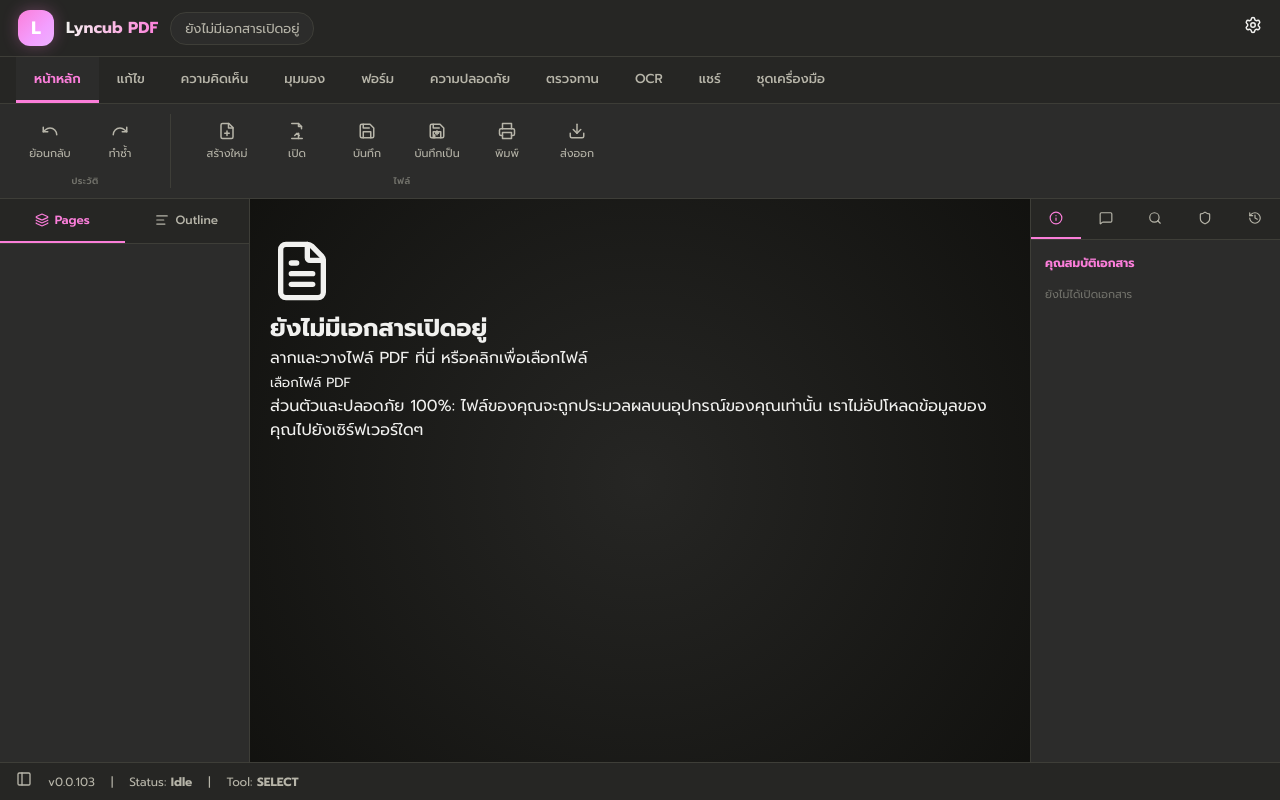
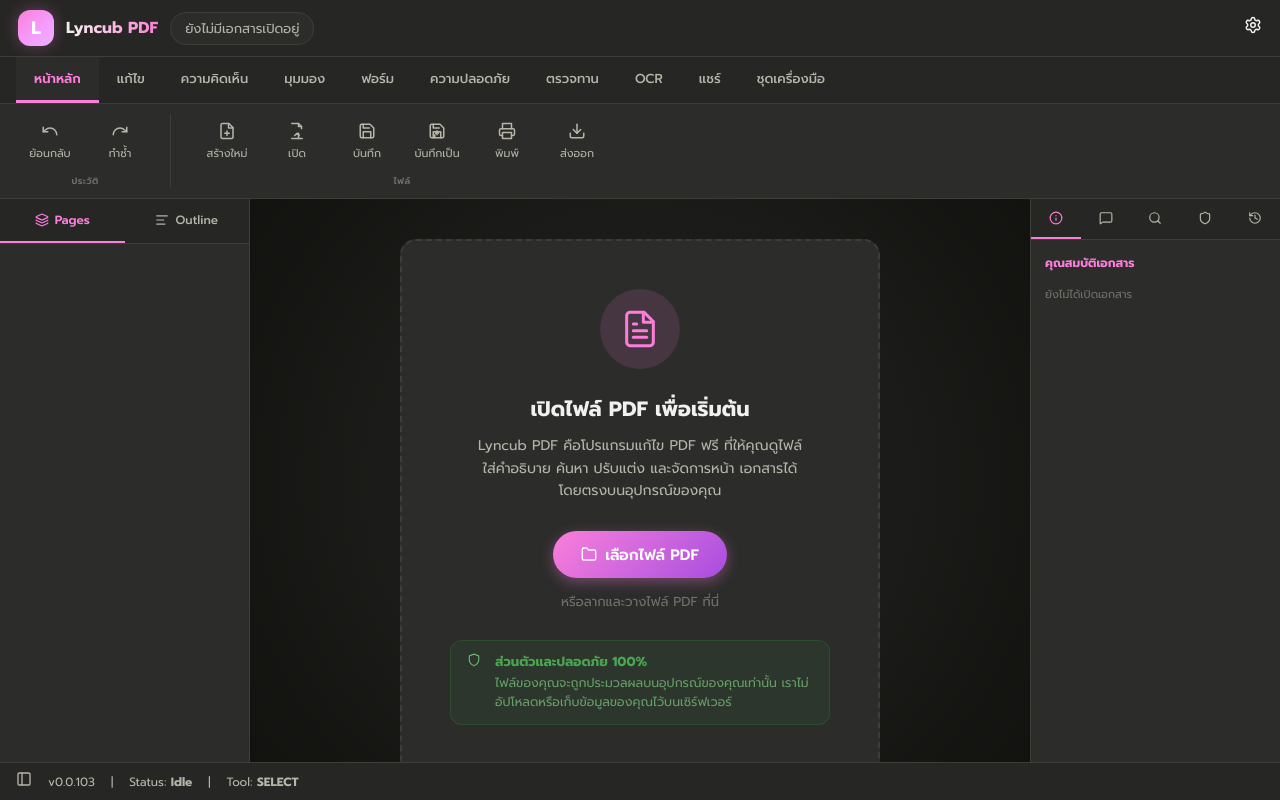
Before and after one commit to ppchhrsite-hub/PDF_PPCH, a React (Vite) app: page / in a window 1280 px wide. Built offline with nearby package versions, Linux system fonts and the light colour scheme; a web font is replaced by a local one.

Commit message:
feat: redesign dropzone landing card + expand edit toolbar with content/page groups

```diff
--- a/src/App.tsx
+++ b/src/App.tsx
@@ -1,6 +1,6 @@
 import React, { useState, useEffect, useRef } from 'react';
 import {
-  FileText, Plus, Trash2, RotateCw, RotateCcw, Save, ZoomIn,
+  Plus, Trash2, RotateCw, RotateCcw, Save, ZoomIn,
   ZoomOut, Type, Square, Circle as CircleIcon, ArrowUpRight,
   Palette, Layers, Lock, Unlock, PenTool, Eye, Sidebar, Settings,
   AlignLeft, Search, Shield, History, Info, MessageSquare, Download,
@@ -771,20 +771,37 @@
         )}
 
         {activeTab === 'edit' && currentFile && (
+          <>
+            {/* GROUP: เนื้อหา */}
             <div className="shelf-group">
               <div className="shelf-buttons">
+                {/* แก้ไขข้อความ - กำลังพัฒนา */}
+                <div style={{ display: 'flex', flexDirection: 'column', alignItems: 'center', gap: 2, opacity: 0.5, cursor: 'not-allowed' }}>
+                  <button className={`shelf-btn`} disabled style={{ cursor: 'not-allowed' }}>
+                    <Type />
+                    <span>{locale === 'th' ? 'แก้ไขข้อความ' : 'Edit Text'}</span>
+                  </button>
+                  <span style={{ fontSize: '9px', color: 'var(--brand-primary)', fontWeight: 600 }}>{locale === 'th' ? 'กำลังพัฒนา' : 'Coming Soon'}</span>
+                </div>
                 <button className={`shelf-btn ${activeTool === 'text' ? 'active' : ''}`} onClick={() => setActiveTool('text')}>
                   <Type />
                   <span>{locale === 'th' ? 'เพิ่มข้อความ' : 'Add Text'}</span>
                 </button>
-              <button className="shelf-btn" onClick={handleAddBlankPage}>
-                <Plus />
-                <span>{locale === 'th' ? 'หน้าว่างใหม่' : 'Blank Page'}</span>
-              </button>
-              <button className="shelf-btn" onClick={handleDeletePage}>
-                <Trash2 color="var(--accent-red)" />
-                <span>{locale === 'th' ? 'ลบหน้า' : 'Delete Page'}</span>
-              </button>
+                <button className="shelf-btn" title={locale === 'th' ? 'แทรกรูปภาพ (เร็วๆ นี้)' : 'Insert image (coming soon)'} disabled>
+                  <svg xmlns="http://www.w3.org/2000/svg" width="18" height="18" viewBox="0 0 24 24" fill="none" stroke="currentColor" strokeWidth="2" strokeLinecap="round" strokeLinejoin="round">
+                    <rect x="3" y="3" width="18" height="18" rx="2" ry="2"/>
+                    <circle cx="8.5" cy="8.5" r="1.5"/>
+                    <polyline points="21 15 16 10 5 21"/>
+                  </svg>
+                  <span>{locale === 'th' ? 'แทรกรูปภาพ' : 'Add Image'}</span>
+                </button>
+              </div>
+              <span className="shelf-group-label">{locale === 'th' ? 'เนื้อหา' : 'Content'}</span>
+            </div>
+
+            {/* GROUP: หน้า */}
+            <div className="shelf-group">
+              <div className="shelf-buttons">
                 <button className="shelf-btn" onClick={() => handleRotatePage('left')}>
                   <RotateCcw />
                   <span>{locale === 'th' ? 'หมุนซ้าย' : 'Rotate L'}</span>
@@ -793,13 +810,40 @@
                   <RotateCw />
                   <span>{locale === 'th' ? 'หมุนขวา' : 'Rotate R'}</span>
                 </button>
+                <button className="shelf-btn" onClick={() => {
+                  // Duplicate current page
+                  if (pageOrder.length === 0) return;
+                  const origIdx = pageOrder[activePagePos];
+                  setPageOrder(prev => {
+                    const next = [...prev];
+                    next.splice(activePagePos + 1, 0, origIdx);
+                    return next;
+                  });
+                  addLog(locale === 'th' ? `ทำซ้ำหน้า ${activePagePos + 1}` : `Duplicated page ${activePagePos + 1}`);
+                  setStatusLog(locale === 'th' ? 'ทำซ้ำหน้าเรียบร้อย' : 'Page duplicated');
+                }}>
+                  <svg xmlns="http://www.w3.org/2000/svg" width="18" height="18" viewBox="0 0 24 24" fill="none" stroke="currentColor" strokeWidth="2" strokeLinecap="round" strokeLinejoin="round">
+                    <rect x="9" y="9" width="13" height="13" rx="2" ry="2"/>
+                    <path d="M5 15H4a2 2 0 0 1-2-2V4a2 2 0 0 1 2-2h9a2 2 0 0 1 2 2v1"/>
+                  </svg>
+                  <span>{locale === 'th' ? 'ทำซ้ำ' : 'Duplicate'}</span>
+                </button>
+                <button className="shelf-btn" onClick={handleDeletePage}>
+                  <Trash2 color="var(--accent-red)" />
+                  <span>{locale === 'th' ? 'ลบ' : 'Delete'}</span>
+                </button>
+                <button className="shelf-btn" onClick={handleAddBlankPage}>
+                  <Plus />
+                  <span>{locale === 'th' ? 'เพิ่มหน้าว่าง' : 'Blank Page'}</span>
+                </button>
                 <button className="shelf-btn" onClick={handleReversePages}>
                   <RefreshCw />
-                <span>{locale === 'th' ? 'กลับลำดับ' : 'Reverse'}</span>
-              </button>
-            </div>
-            <span className="shelf-group-label">{locale === 'th' ? 'แก้ไขเนื้อหา' : 'Edit Layout'}</span>
-          </div>
+                  <span>{locale === 'th' ? 'กลับลำดับหน้า' : 'Reverse'}</span>
+                </button>
+              </div>
+              <span className="shelf-group-label">{locale === 'th' ? 'หน้า' : 'Pages'}</span>
+            </div>
+          </>
         )}
 
         {activeTab === 'comment' && currentFile && (
@@ -1041,18 +1085,57 @@
           )}
 
           {!currentFile || pageOrder.length === 0 ? (
-            <div className="dropzone-container">
-              <FileText className="dropzone-icon" size={64} />
-              <h2 className="dropzone-title">{t.workspace.noDocuments}</h2>
-              <p className="dropzone-subtitle">{t.workspace.dragDrop}</p>
-
-              <button className="dropzone-btn" onClick={() => fileInputRef.current?.click()}>
-                {t.workspace.chooseFile}
-              </button>
-
-              <p className="dropzone-privacy">
-                {t.workspace.privacyNotice}
+            <div
+              className={`dropzone-container${isDragActive ? ' drag-over' : ''}`}
+              onDragEnter={handleDrag}
+              onDragOver={handleDrag}
+              onDragLeave={handleDrag}
+              onDrop={handleDrop}
+            >
+              {/* PDF Icon Circle */}
+              <div className="dropzone-icon-wrapper">
+                <svg xmlns="http://www.w3.org/2000/svg" width="40" height="40" viewBox="0 0 24 24" fill="none" stroke="var(--brand-primary)" strokeWidth="1.8" strokeLinecap="round" strokeLinejoin="round">
+                  <path d="M14.5 2H6a2 2 0 0 0-2 2v16a2 2 0 0 0 2 2h12a2 2 0 0 0 2-2V7.5L14.5 2z"/>
+                  <polyline points="14 2 14 8 20 8"/>
+                  <line x1="16" y1="13" x2="8" y2="13"/>
+                  <line x1="16" y1="17" x2="8" y2="17"/>
+                  <line x1="10" y1="9" x2="8" y2="9"/>
+                </svg>
+              </div>
+
+              <h2 className="dropzone-title">
+                {locale === 'th' ? 'เปิดไฟล์ PDF เพื่อเริ่มต้น' : 'Open a PDF to get started'}
+              </h2>
+              <p className="dropzone-subtitle">
+                {locale === 'th'
+                  ? 'Lyncub PDF คือโปรแกรมแก้ไข PDF ฟรี ที่ให้คุณดูไฟล์ ใส่คำอธิบาย ค้นหา ปรับแต่ง และจัดการหน้า เอกสารได้โดยตรงบนอุปกรณ์ของคุณ'
+                  : 'A free PDF editor to view, annotate, search, edit, and manage pages directly in your browser'}
               </p>
+
+              <button
+                className="dropzone-btn"
+                onClick={() => fileInputRef.current?.click()}
+              >
+                <svg xmlns="http://www.w3.org/2000/svg" width="16" height="16" viewBox="0 0 24 24" fill="none" stroke="currentColor" strokeWidth="2" strokeLinecap="round" strokeLinejoin="round" style={{ marginRight: 8, verticalAlign: 'middle' }}>
+                  <path d="M22 19a2 2 0 0 1-2 2H4a2 2 0 0 1-2-2V5a2 2 0 0 1 2-2h5l2 3h9a2 2 0 0 1 2 2z"/>
+                </svg>
+                {locale === 'th' ? 'เลือกไฟล์ PDF' : 'Choose PDF File'}
+              </button>
+
+              <p className="dropzone-drag-hint">
+                {locale === 'th' ? 'หรือลากและวางไฟล์ PDF ที่นี่' : 'or drag and drop your PDF here'}
+              </p>
+
+              {/* Privacy badge */}
+              <div className="dropzone-privacy-badge">
+                <svg xmlns="http://www.w3.org/2000/svg" width="14" height="14" viewBox="0 0 24 24" fill="none" stroke="currentColor" strokeWidth="2" strokeLinecap="round" strokeLinejoin="round" style={{ marginRight: 6, flexShrink: 0 }}>
+                  <path d="M12 22s8-4 8-10V5l-8-3-8 3v7c0 6 8 10 8 10z"/>
+                </svg>
+                <div>
+                  <strong>{locale === 'th' ? 'ส่วนตัวและปลอดภัย 100%' : '100% Private & Secure'}</strong>
+                  <p>{locale === 'th' ? 'ไฟล์ของคุณจะถูกประมวลผลบนอุปกรณ์ของคุณเท่านั้น เราไม่อัปโหลดหรือเก็บข้อมูลของคุณไว้บนเซิร์ฟเวอร์' : 'Your files are processed locally on your device. We never upload or store your data on any server.'}</p>
+                </div>
+              </div>
             </div>
           ) : (
             <div className="pdf-viewer-container">
--- a/src/index.css
+++ b/src/index.css
@@ -376,6 +376,113 @@
   position: relative;
 }
 
+/* ==================== DROPZONE ==================== */
+.dropzone-container {
+  display: flex;
+  flex-direction: column;
+  align-items: center;
+  justify-content: center;
+  text-align: center;
+  background-color: var(--bg-primary);
+  border: 2px dashed var(--border-color);
+  border-radius: var(--radius-xl);
+  padding: 48px 40px;
+  max-width: 480px;
+  width: 100%;
+  margin: auto;
+  transition: border-color 0.2s, background-color 0.2s;
+}
+
+.dropzone-container.drag-over {
+  border-color: var(--brand-primary);
+  background-color: oklch(from var(--brand-primary) l c h / 0.06);
+}
+
+.dropzone-icon-wrapper {
+  width: 80px;
+  height: 80px;
+  border-radius: 50%;
+  background: oklch(from var(--brand-primary) l c h / 0.12);
+  display: flex;
+  align-items: center;
+  justify-content: center;
+  margin-bottom: 24px;
+}
+
+.dropzone-title {
+  font-size: 1.3rem;
+  font-weight: 700;
+  color: var(--text-primary);
+  margin-bottom: 10px;
+}
+
+.dropzone-subtitle {
+  font-size: 0.88rem;
+  color: var(--text-secondary);
+  line-height: 1.6;
+  margin-bottom: 28px;
+  max-width: 340px;
+}
+
+.dropzone-btn {
+  display: inline-flex;
+  align-items: center;
+  justify-content: center;
+  padding: 12px 28px;
+  background: linear-gradient(135deg, var(--brand-primary), oklch(0.6 0.22 310));
+  color: white;
+  font-weight: 600;
+  font-size: 0.95rem;
+  border: none;
+  border-radius: 9999px;
+  cursor: pointer;
+  transition: opacity 0.2s, transform 0.15s, box-shadow 0.2s;
+  box-shadow: 0 4px 14px oklch(from var(--brand-primary) l c h / 0.35);
+  margin-bottom: 14px;
+}
+
+.dropzone-btn:hover {
+  opacity: 0.9;
+  transform: translateY(-1px);
+  box-shadow: 0 6px 20px oklch(from var(--brand-primary) l c h / 0.45);
+}
+
+.dropzone-drag-hint {
+  font-size: 0.82rem;
+  color: var(--text-tertiary);
+  margin-bottom: 28px;
+}
+
+.dropzone-privacy-badge {
+  display: flex;
+  align-items: flex-start;
+  gap: 8px;
+  background-color: oklch(0.55 0.14 145 / 0.12);
+  border: 1px solid oklch(0.55 0.14 145 / 0.3);
+  border-radius: var(--radius-lg);
+  padding: 12px 16px;
+  text-align: left;
+  color: oklch(0.7 0.12 145);
+  font-size: 0.82rem;
+  line-height: 1.5;
+  max-width: 380px;
+  width: 100%;
+}
+
+.dropzone-privacy-badge strong {
+  display: block;
+  font-weight: 700;
+  margin-bottom: 2px;
+  color: oklch(0.65 0.15 145);
+}
+
+.dropzone-privacy-badge p {
+  margin: 0;
+  color: oklch(0.65 0.1 145);
+  font-size: 0.78rem;
+}
+
+
 /* Page card container styling */
 .workspace-page-card {
   position: relative;
@@ -387,6 +494,7 @@
   overflow: visible;
   transition: box-shadow 0.2s, transform 0.2s;
 }
+
 
 .workspace-page-card.active {
   box-shadow: 0 0 0 3px var(--brand-primary), 0 20px 30px -10px rgba(0,0,0,0.5);
```
Lines whose indentation alone changed are shown as unchanged.
